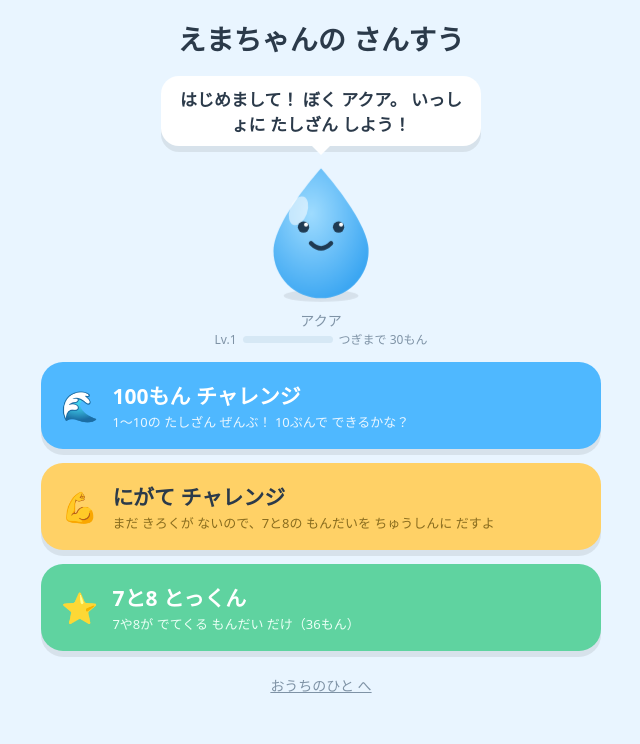
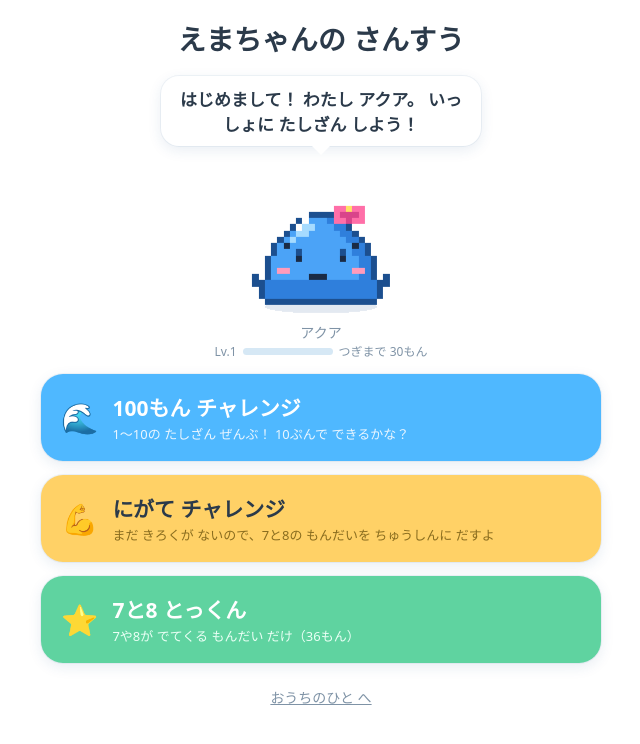
Before and after one commit to u0n034/emma-math-game, a plain HTML site: page index.html in a window 1280 px wide. Shown: the whole page, without its empty margins (319-959 px from the left). Drawn offline with Linux system fonts and the light colour scheme.

Commit message:
ペットをAquaVoice風のピクセルアート女の子スライムに変更
リボン・まつげ・ほっぺ付きの青いスライムをコード描画。レベルで星飾り→帽子→王冠→天使の輪→羽→キラキラ。
一人称を「わたし」に。背景をやわらかい青グラデーション、カードの影を柔らかく。アイコンも更新。

Co-Authored-By: Claude Fable 5.1 <noreply@anthropic.com>

```diff
--- a/index.html
+++ b/index.html
@@ -11,16 +11,16 @@
 <title>えまちゃんの さんすう</title>
 <style>
   :root{
-    --bg:#e9f5ff; --card:#ffffff; --ink:#2b3a4a; --muted:#7f93a6;
+    --bg:#f5f9ff; --card:#ffffff; --ink:#2b3a4a; --muted:#7f93a6;
     --aqua:#4fb8ff; --aqua-dark:#1f8fe0; --mint:#5fd3a0; --coral:#ff8a80; --sun:#ffd166;
-    --key:#f3f8fc; --key-ink:#1f2f3f; --shadow:0 6px 0 rgba(0,0,0,.08);
+    --key:#f3f8fc; --key-ink:#1f2f3f; --shadow:0 4px 14px rgba(30,80,140,.10),0 0 0 1px rgba(30,80,140,.06);
     --radius:22px;
   }
   *{box-sizing:border-box;-webkit-tap-highlight-color:transparent;touch-action:manipulation;user-select:none;-webkit-user-select:none}
   html,body{height:100%;margin:0}
   body{
     font-family:"Hiragino Maru Gothic ProN","Rounded Mplus 1c","Kosugi Maru","Hiragino Sans",system-ui,sans-serif;
-    background:var(--bg);color:var(--ink);
+    background:var(--bg) radial-gradient(circle at 75% 20%,#d6ebff 0%,rgba(214,235,255,0) 45%),radial-gradient(circle at 20% 90%,#e3f0ff 0%,rgba(227,240,255,0) 40%);background-attachment:fixed;color:var(--ink);
     display:flex;flex-direction:column;align-items:center;
     min-height:100dvh;padding:env(safe-area-inset-top) 16px env(safe-area-inset-bottom);
     overflow:hidden;
@@ -34,7 +34,7 @@
     width:100%;padding:18px 20px;border-radius:var(--radius);background:var(--card);
     font-size:21px;font-weight:700;box-shadow:var(--shadow);text-align:left;display:flex;align-items:center;gap:14px
   }
-  .btn:active{transform:translateY(3px);box-shadow:0 3px 0 rgba(0,0,0,.08)}
+  .btn:active{transform:translateY(2px) scale(.99)}
   .btn .ic{font-size:30px}
   .btn small{display:block;font-size:13px;color:var(--muted);font-weight:500;margin-top:2px}
   .btn.primary{background:var(--aqua);color:#fff}
@@ -48,8 +48,8 @@
 
   /* pet */
   .pet-wrap{position:relative;display:flex;flex-direction:column;align-items:center;margin-top:4px}
-  .pet{width:150px;height:150px;animation:bob 2.4s ease-in-out infinite;transform-origin:50% 100%}
-  .pet.small{width:96px;height:96px}
+  .pet{width:150px;height:162px;image-rendering:pixelated;animation:bob 2.4s ease-in-out infinite;transform-origin:50% 100%}
+  .pet.small{width:96px;height:104px}
   .pet.jump{animation:jump .7s cubic-bezier(.3,1.5,.5,1) 1}
   .pet.wiggle{animation:wiggle .6s ease-in-out 1}
   .pet.party{animation:party 1s ease-in-out infinite}
@@ -100,7 +100,7 @@
   .key{
     height:66px;border-radius:18px;background:var(--card);font-size:30px;font-weight:700;color:var(--key-ink);box-shadow:var(--shadow)
   }
-  .key:active{transform:translateY(3px);box-shadow:0 3px 0 rgba(0,0,0,.08)}
+  .key:active{transform:translateY(2px) scale(.98)}
   .key.del{font-size:24px;color:var(--muted)}
   .key.go{background:var(--aqua);color:#fff;font-size:22px}
   .key.go:disabled{opacity:.45}
@@ -119,7 +119,7 @@
   .sect{width:100%;font-size:14px;color:var(--muted);margin:4px 0 -6px}
 
   /* overlay */
-  .overlay{position:fixed;inset:0;background:rgba(233,245,255,.96);display:none;flex-direction:column;align-items:center;justify-content:center;gap:16px;z-index:10;padding:16px}
+  .overlay{position:fixed;inset:0;background:rgba(245,249,255,.96);display:none;flex-direction:column;align-items:center;justify-content:center;gap:16px;z-index:10;padding:16px}
   .overlay.active{display:flex}
   .overlay .btn{max-width:360px}
 
@@ -267,7 +267,6 @@
 </div>
 
 <div class="confetti" id="confetti"></div>
-<svg width="0" height="0" style="position:absolute" aria-hidden="true"><defs><radialGradient id="petGrad" cx="40%" cy="35%" r="70%"><stop offset="0" stop-color="#9fdcff"/><stop offset="1" stop-color="#3aa6f2"/></radialGradient></defs></svg>
 
 <script>
 /* ===================== STORAGE ===================== */
@@ -285,35 +284,87 @@ function load(){
 }
 function save(){try{localStorage.setItem(KEY,JSON.stringify(D));}catch(e){}}
 
-/* ===================== PET ===================== */
+/* ===================== PET (pixel art) ===================== */
 const LEVELS=[0,30,100,250,500,900,1500]; // totalCorrect thresholds
 function petLevel(){let l=1;for(let i=1;i<LEVELS.length;i++){if(D.totalCorrect>=LEVELS[i])l=i+1;}return l;}
+const PAL={o:'#1c4f8f',b:'#4ba3f7',d:'#2f7fdc',l:'#a6dbff',w:'#ffffff',k:'#1a2b45',p:'#ff9bbb',r:'#ff6fa8',R:'#d9448a',y:'#ffd23f',Y:'#f2a900',g:'#e8f4ff',s:'#ffe066'};
+const W=24,H=26,BY=9; // canvas size, body top offset
+// body rows: [left,right] inclusive, relative to BY
+const BODY=[[10,13],[8,15],[7,16],[6,17],[5,18],[4,19],[4,19],[3,20],[3,20],[3,20],[3,20],[2,21],[2,21],[2,21],[3,20]];
+function petGrid(mood,lv){
+  const g=Array.from({length:H},()=>Array(W).fill(null));
+  const set=(x,y,c)=>{if(x>=0&&x<W&&y>=0&&y<H)g[y][x]=c;};
+  const inBody=(x,y)=>{const r=BODY[y-BY];return !!r&&x>=r[0]&&x<=r[1];};
+  // body with outline + shading
+  for(let yy=0;yy<BODY.length;yy++){const y=BY+yy,[L,R]=BODY[yy];
+    for(let x=L;x<=R;x++){
+      const edge=!inBody(x-1,y)||!inBody(x+1,y)||!inBody(x,y-1)||!inBody(x,y+1);
+      let c='b';
+      if(edge)c='o';else if(yy>=11||x>=R-2)c='d';
+      set(x,y,c);
+    }
+  }
+  // highlight
+  [[8,2],[9,2],[10,2],[8,3],[9,3],[7,4]].forEach(([x,y])=>set(x,BY+y,'l'));set(9,BY+1,'w');set(8,BY+2,'w');
+  // cheeks
+  set(5,BY+9,'p');set(6,BY+9,'p');set(17,BY+9,'p');set(18,BY+9,'p');
+  // eyes
+  const E=[[8,BY+6],[15,BY+6]]; // left/right eye anchor (x of inner column)
+  if(mood==='happy'){ // ^ ^
+    [[7,7],[8,6],[9,7],[14,7],[15,6],[16,7]].forEach(([x,y])=>set(x,BY+y,'k'));
+  }else if(mood==='wow'){
+    [[7,6],[8,6],[7,7],[8,7],[15,6],[16,6],[15,7],[16,7]].forEach(([x,y])=>set(x,BY+y,'k'));set(7,BY+6,'w');set(15,BY+6,'w');
+  }else if(mood==='think'){ // flat eyes
+    [[7,7],[8,7],[15,7],[16,7]].forEach(([x,y])=>set(x,BY+y,'k'));
+  }else if(mood==='sleep'){ // closed eyes + zzz
+    [[7,7],[8,7],[9,7],[14,7],[15,7],[16,7]].forEach(([x,y])=>set(x,BY+y,'k'));
+    [[20,3],[21,3],[20,4],[20,5],[21,5],[22,0],[23,0],[22,1],[22,2],[23,2]].forEach(([x,y])=>set(x,BY+y-3,'o'));
+  }else{ // normal: 1x2 dots with shine
+    [[8,6],[8,7],[15,6],[15,7]].forEach(([x,y])=>set(x,BY+y,'k'));set(8,BY+6,'o');set(15,BY+6,'o');
+  }
+  // eyelashes (girl)
+  if(mood!=='sleep'){set(6,BY+5,'k');set(17,BY+5,'k');}
+  // mouth
+  if(mood==='happy'||mood==='wow'){ // ω
+    [[9,9],[10,10],[11,10],[12,10],[13,9]].forEach(([x,y])=>set(x,BY+y,'k'));set(11,BY+9,'k');
+  }else if(mood==='think'){ set(11,BY+10,'k');set(12,BY+10,'k'); }
+  else if(mood==='sleep'){ set(11,BY+10,'k'); }
+  else { [[10,10],[11,10],[12,10]].forEach(([x,y])=>set(x,BY+y,'k')); }
+  // arms
+  if(mood==='happy'||mood==='wow'){ // arms up
+    [[1,7],[1,8],[2,9],[22,7],[22,8],[21,9]].forEach(([x,y])=>set(x,BY+y,'o'));set(1,BY+9,'b');set(22,BY+9,'b');
+  }else{ [[1,11],[2,11],[21,11],[22,11]].forEach(([x,y])=>set(x,BY+y,'o'));set(1,BY+10,'o');set(22,BY+10,'o'); }
+  // ribbon (always, she's a girl)
+  const bow=[[0,0,'r'],[1,0,'r'],[3,0,'r'],[4,0,'r'],[0,1,'r'],[1,1,'R'],[2,1,'R'],[3,1,'R'],[4,1,'r'],[0,2,'r'],[1,2,'r'],[3,2,'r'],[4,2,'r'],[2,0,'s'],[2,2,'R']];
+  bow.forEach(([x,y,c])=>set(14+x,BY-1+y,c));
+  // level accessories
+  if(lv>=2){ // star hairpin left
+    [[5,1],[4,2],[5,2],[6,2],[5,3]].forEach(([x,y])=>set(x,BY+y,'y'));set(5,BY+2,'s');
+  }
+  if(lv>=3&&lv<4){ // party hat
+    const hat=[[3,0],[2,1],[3,1],[4,1],[2,2],[3,2],[4,2],[1,3],[2,3],[3,3],[4,3],[5,3],[1,4],[2,4],[3,4],[4,4],[5,4],[0,5],[1,5],[2,5],[3,5],[4,5],[5,5],[6,5]];
+    hat.forEach(([x,y])=>set(8+x,BY-6+y,(y%2?'r':'R')));set(11,BY-7,'y');set(10,BY-7,'y');set(12,BY-7,'y');set(11,BY-8,'y');
+  }
+  if(lv>=4&&lv<5){ // crown
+    const cr=[[0,0],[3,0],[6,0],[0,1],[1,1],[3,1],[5,1],[6,1],[0,2],[1,2],[2,2],[3,2],[4,2],[5,2],[6,2]];
+    cr.forEach(([x,y])=>set(9+x,BY-3+y,'y'));set(9,BY-3,'r');set(12,BY-3,'l');set(15,BY-3,'r');
+  }
+  if(lv>=5){ // halo
+    for(let x=8;x<=15;x++)set(x,BY-4,'y');set(7,BY-3,'y');set(16,BY-3,'y');set(8,BY-5,'Y');set(15,BY-5,'Y');
+  }
+  if(lv>=6){ // wings
+    [[0,9],[1,8],[0,8],[1,7],[0,7],[0,6],[1,6]].forEach(([x,y])=>{set(x,BY+y,'w');set(23-x,BY+y,'w');});
+    [[0,10],[1,9],[2,8]].forEach(([x,y])=>{set(x,BY+y,'g');set(23-x,BY+y,'g');});
+  }
+  if(lv>=7){ // sparkles
+    [[1,2],[2,1],[2,3],[3,2],[21,4],[22,3],[22,5],[23,4],[2,14],[22,15]].forEach(([x,y])=>set(x,BY-4+y,'s'));
+  }
+  return g;
+}
 function petSVG(mood='normal'){
-  const lv=petLevel();
-  const eyes = mood==='happy'
-    ? '<path d="M38 56 q8 -10 16 0" stroke="#1f3a52" stroke-width="4" fill="none" stroke-linecap="round"/><path d="M66 56 q8 -10 16 0" stroke="#1f3a52" stroke-width="4" fill="none" stroke-linecap="round"/>'
-    : mood==='wow'
-    ? '<circle cx="46" cy="56" r="6" fill="#1f3a52"/><circle cx="74" cy="56" r="6" fill="#1f3a52"/><circle cx="48" cy="54" r="2" fill="#fff"/><circle cx="76" cy="54" r="2" fill="#fff"/>'
-    : mood==='think'
-    ? '<circle cx="46" cy="57" r="4.5" fill="#1f3a52"/><circle cx="74" cy="57" r="4.5" fill="#1f3a52"/><path d="M38 46 l14 4" stroke="#1f3a52" stroke-width="3" stroke-linecap="round"/>'
-    : '<circle cx="46" cy="57" r="4.5" fill="#1f3a52"/><circle cx="74" cy="57" r="4.5" fill="#1f3a52"/><circle cx="48" cy="55" r="1.6" fill="#fff"/><circle cx="76" cy="55" r="1.6" fill="#fff"/>';
-  const mouth = mood==='happy'||mood==='wow'
-    ? '<path d="M50 70 q10 12 20 0 z" fill="#1f3a52"/><path d="M53 75 q7 5 14 0" fill="#ff8a80"/>'
-    : mood==='think' ? '<path d="M54 72 q6 -4 12 0" stroke="#1f3a52" stroke-width="3.5" fill="none" stroke-linecap="round"/>'
-    : '<path d="M52 70 q8 8 16 0" stroke="#1f3a52" stroke-width="3.5" fill="none" stroke-linecap="round"/>';
-  const cheeks = lv>=2 ? '<ellipse cx="36" cy="68" rx="6" ry="4" fill="#ffb3c1" opacity=".8"/><ellipse cx="84" cy="68" rx="6" ry="4" fill="#ffb3c1" opacity=".8"/>' : '';
-  const sprout = lv>=3 ? '<path d="M60 14 q-2 -12 -12 -14 q2 10 12 14z" fill="#5fd3a0"/><path d="M60 14 q2 -12 12 -14 q-2 10 -12 14z" fill="#74e0b0"/>' : '';
-  const bow = lv>=4 ? '<path d="M78 30 l12 -8 l0 16z M90 30 l12 -8 l0 16z" fill="#ff8a80"/><circle cx="90" cy="30" r="4" fill="#ff6f61"/>' : '';
-  const crown = lv>=5 ? '<path d="M40 22 l8 -14 l12 10 l12 -10 l8 14 z" fill="#ffd166" stroke="#e6b84a" stroke-width="2" stroke-linejoin="round"/><circle cx="48" cy="8" r="3" fill="#ff8a80"/><circle cx="60" cy="18" r="3" fill="#5fd3a0"/><circle cx="72" cy="8" r="3" fill="#4fb8ff"/>' : '';
-  const stars = lv>=6 ? '<text x="8" y="40" font-size="14">✨</text><text x="98" y="90" font-size="14">✨</text>' : '';
-  const wings = lv>=7 ? '<path d="M22 70 q-18 -10 -14 -30 q12 8 14 30z" fill="#fff" opacity=".85"/><path d="M98 70 q18 -10 14 -30 q-12 8 -14 30z" fill="#fff" opacity=".85"/>' : '';
-  return `<svg viewBox="0 0 120 120" width="100%" height="100%">
-    ${wings}
-    <ellipse cx="60" cy="112" rx="30" ry="5" fill="rgba(0,0,0,.08)"/>
-    <path d="M60 10 C60 10 22 52 22 76 a38 38 0 0 0 76 0 C98 52 60 10 60 10z" fill="url(#petGrad)"/>
-    <ellipse cx="42" cy="44" rx="7" ry="12" fill="#fff" opacity=".55" transform="rotate(20 42 44)"/>
-    ${sprout}${crown}${bow}${cheeks}${eyes}${mouth}${stars}
-  </svg>`;
+  const g=petGrid(mood,petLevel());let rects='';
+  for(let y=0;y<H;y++){let x=0;while(x<W){const c=g[y][x];if(!c){x++;continue;}let x2=x;while(x2+1<W&&g[y][x2+1]===c)x2++;rects+=`<rect x="${x}" y="${y}" width="${x2-x+1}" height="1" fill="${PAL[c]}"/>`;x=x2+1;}}
+  return `<svg viewBox="0 0 ${W} ${H}" width="100%" height="100%" shape-rendering="crispEdges"><ellipse cx="12" cy="${BY+15.2}" rx="9" ry="1.1" fill="rgba(28,79,143,.12)"/>${rects}</svg>`;
 }
 function renderPet(el,mood){el.innerHTML=petSVG(mood);}
 function animatePet(el,cls){el.classList.remove('jump','wiggle');void el.offsetWidth;el.classList.add(cls);setTimeout(()=>el.classList.remove(cls),800);}
@@ -390,7 +441,7 @@ function renderHome(){
   const w=weakList();
   $('weakSub').textContent=w.length?`いま にがてな もんだい：${w.length}こ（${w.slice(0,3).map(p=>key(p.a,p.b)).join('、')}…）`:'まだ きろくが ないので、7と8の もんだいを ちゅうしんに だすよ';
   const msgs=['きょうも いっしょに がんばろう！',`${D.petName}だよ！ どれから やる？`,'たしざん だいすき！','ゆっくりで いいよ、いっしょに やろう'];
-  $('homeBubble').textContent=D.sessions.length?pick(msgs):`はじめまして！ ぼく ${D.petName}。 いっしょに たしざん しよう！`;
+  $('homeBubble').textContent=D.sessions.length?pick(msgs):`はじめまして！ わたし ${D.petName}。 いっしょに たしざん しよう！`;
 }
 document.querySelectorAll('[data-mode]').forEach(b=>b.addEventListener('click',()=>{sfx.tap();startSession(b.dataset.mode);}));
 $('toParent').addEventListener('click',()=>{renderParent();show('parent');});
@@ -479,7 +530,7 @@ document.addEventListener('keydown',e=>{
 });
 
 /* pause / quit */
-function pause(){if(!S)return;if(S.phase==='input'){S.activeMs+=Date.now()-S.qStart;}S.paused=true;renderPet($('pausePet'),'normal');$('pauseOverlay').classList.add('active');}
+function pause(){if(!S)return;if(S.phase==='input'){S.activeMs+=Date.now()-S.qStart;}S.paused=true;renderPet($('pausePet'),'sleep');$('pauseOverlay').classList.add('active');}
 function resume(){S.paused=false;if(S.phase==='input')S.qStart=Date.now();else if(S.phase==='feedback'&&$('nextBtn').classList.contains('hidden'))advance();$('pauseOverlay').classList.remove('active');}
 $('pauseBtn').addEventListener('click',pause);
 $('resumeBtn').addEventListener('click',resume);
@@ -508,7 +559,7 @@ function finish(partial=false){
   else if(S.mode==='all'&&!partial&&total===100){badge.style.display='block';badge.textContent=`✨ 100もん がんばった！ こんどは 10ぷん いない に ちょうせん！`;}
   else badge.style.display='none';
   const perfect=S.correct===total;
-  $('resBubble').textContent=goal?'さいこう！ ぼく ダンス しちゃう！':perfect?'ぜんぶ せいかい！ てんさい！':S.correct/total>=.8?'よく がんばったね！':'がんばったね！ つぎは もっと できるよ';
+  $('resBubble').textContent=goal?'さいこう！ わたし ダンス しちゃう！':perfect?'ぜんぶ せいかい！ てんさい！':S.correct/total>=.8?'よく がんばったね！':'がんばったね！ つぎは もっと できるよ';
   renderPet($('resPet'),goal||perfect?'wow':'happy');$('resPet').className='pet'+(goal||perfect?' party':'');
   if(goal||perfect){confetti();sfx.fanfare();}else sfx.milestone();
   const uniq=l=>{const m={};l.forEach(p=>m[key(...p)]=p);return Object.values(m);};
```
Also changed, not shown: icon.svg.
